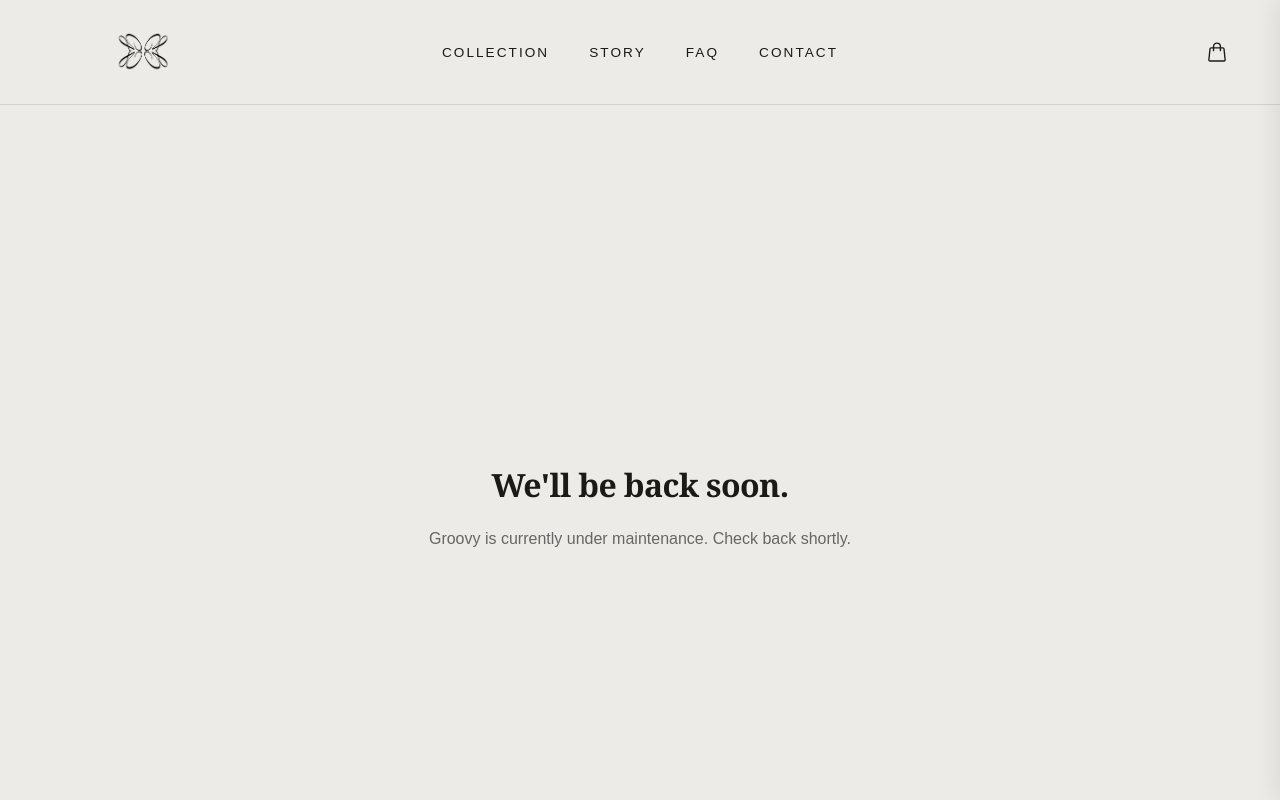
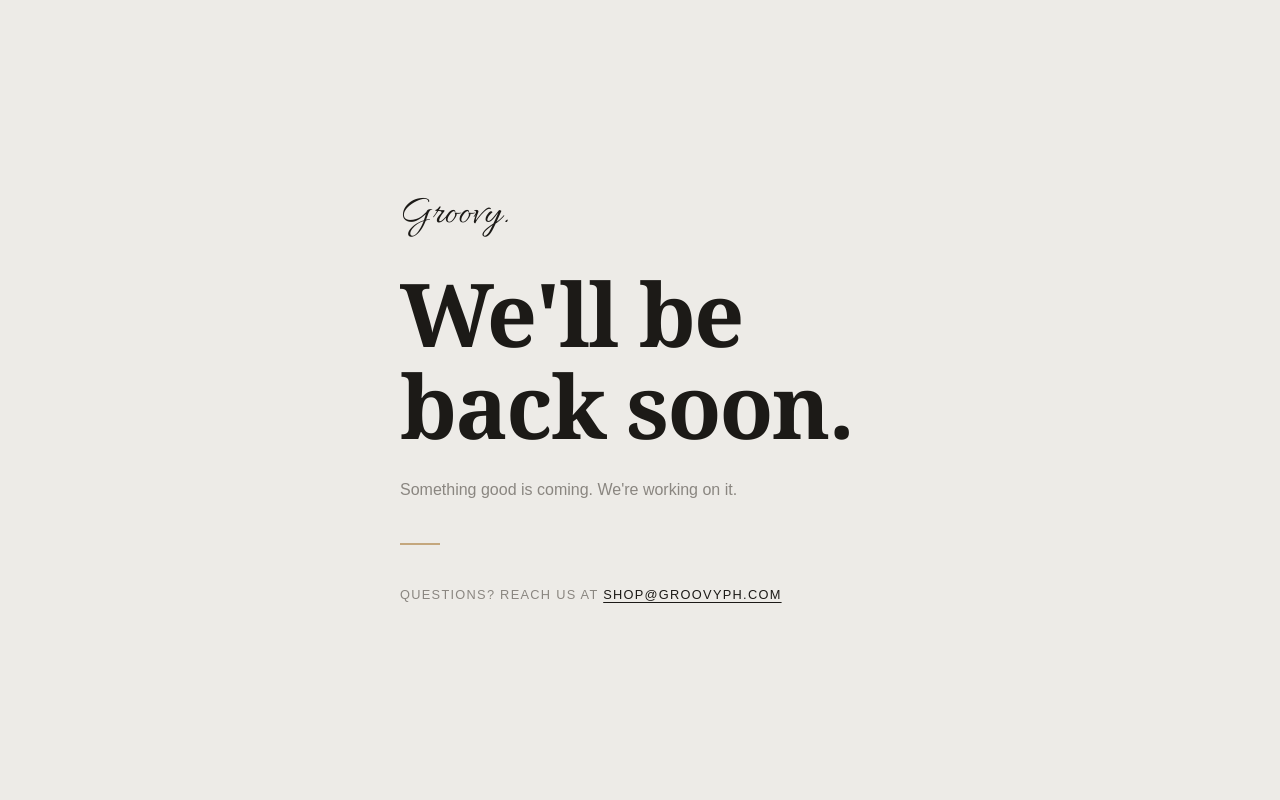
Before and after one commit to snowP26/groovy-nextjs, a Next.js app: page /maintenance in a window 1280 px wide. Shown: the top 800 px of the page. Built offline with nearby package versions, Linux system fonts and the light colour scheme.

Commit message:
feat: maintenance mode with branded page, route group restructure to remove header

```diff
--- a/app/checkout/page.tsx
+++ b/app/(site)/checkout/page.tsx
@@ -4,7 +4,7 @@ import { useEffect, useState } from "react";
 import { useRouter } from "next/navigation";
 import Link from "next/link";
 import Image from "next/image";
-import { useCart } from "../context/cart";
+import { useCart } from "../../context/cart";
 
 const SHIPPING_FEE = 150;
 
@@ -355,6 +355,7 @@ export default function CheckoutPage() {
                       {d.copyable ? <CopyButton value={d.value} /> : null}
                     </li>
                   ))}
+
                 </ul>
 
                 <button
--- a/app/collection/[slug]/page.tsx
+++ b/app/(site)/collection/[slug]/page.tsx
@@ -1,6 +1,6 @@
 import { notFound } from "next/navigation";
-import { getProductByHandle } from "../../../lib/shopify";
-import ProductDetail from "../../components/product-detail";
+import { getProductByHandle } from "../../../../lib/shopify";
+import ProductDetail from "../../../components/product-detail";
 
 const SLUG_ALIAS: Record<string, string> = {
     "graphic-tee-black": "graphic-tee",
--- a/app/collection/page.tsx
+++ b/app/(site)/collection/page.tsx
@@ -1,8 +1,8 @@
 import Image from "next/image";
 import Link from "next/link";
-import CollectionAnimations from "../components/collection-animations";
-import CollectionBreadcrumb from "../components/collection-breadcrumb";
-import { getProducts } from "../../lib/shopify";
+import CollectionAnimations from "../../components/collection-animations";
+import CollectionBreadcrumb from "../../components/collection-breadcrumb";
+import { getProducts } from "../../../lib/shopify";
 
 export default async function CollectionPage() {
   const products = await getProducts(20);
--- a/app/home-client.tsx
+++ b/app/(site)/home-client.tsx
@@ -5,8 +5,8 @@ import Link from "next/link";
 import { useEffect, useState } from "react";
 import { FontAwesomeIcon } from "@fortawesome/react-fontawesome";
 import { faFacebookF, faInstagram, faTiktok } from "@fortawesome/free-brands-svg-icons";
-import ProductCard from "./components/product-card";
-import type { ShopifyProduct } from "../lib/shopify";
+import ProductCard from "../components/product-card";
+import type { ShopifyProduct } from "../../lib/shopify";
 
 const CONTACT_EMAIL = "shop@groovyph.com";
 
--- a/app/page.tsx
+++ b/app/(site)/page.tsx
@@ -1,4 +1,5 @@
-import { getProducts } from "../lib/shopify";
+import { getProducts } from "../../lib/shopify";
+
 import HomeClient from "./home-client";
 
 export default async function Home() {
--- a/app/globals.css
+++ b/app/globals.css
@@ -3512,3 +3512,68 @@ a {
     height: 20px;
   }
 }
+
+/* ── Maintenance page ────────────────────────────────── */
+.maintenance-page {
+  min-height: 100vh;
+  background-color: var(--color-bg);
+  display: flex;
+  align-items: center;
+  justify-content: center;
+  padding: 3rem 2rem;
+}
+
+.maintenance-inner {
+  max-width: 480px;
+  width: 100%;
+}
+
+.maintenance-eyebrow {
+  font-family: var(--font-allura);
+  font-size: 2.5rem;
+  color: var(--color-black);
+  line-height: 1;
+  margin-bottom: 2rem;
+}
+
+.maintenance-heading {
+  font-family: var(--font-display);
+  font-size: clamp(3rem, 10vw, 5.5rem);
+  font-weight: 700;
+  line-height: 1.05;
+  color: var(--color-black);
+  letter-spacing: -0.02em;
+  margin-bottom: 1.5rem;
+}
+
+.maintenance-body {
+  font-size: 1rem;
+  color: var(--color-warm-gray);
+  line-height: 1.7;
+  margin-bottom: 2.5rem;
+}
+
+.maintenance-divider {
+  width: 40px;
+  height: 2px;
+  background: var(--color-accent);
+  margin-bottom: 2.5rem;
+}
+
+.maintenance-contact {
+  font-size: 0.8rem;
+  text-transform: uppercase;
+  letter-spacing: 0.1em;
+  color: var(--color-warm-gray);
+}
+
+.maintenance-link {
+  color: var(--color-black);
+  text-decoration: underline;
+  text-underline-offset: 0.2em;
+  transition: color 0.2s;
+}
+
+.maintenance-link:hover {
+  color: var(--color-accent);
+}
--- a/app/layout.tsx
+++ b/app/layout.tsx
@@ -1,11 +1,6 @@
 import type { Metadata } from "next";
 import { Allura, Geist, Geist_Mono } from "next/font/google";
 import "./globals.css";
-import Footer from "./components/footer";
-import Header from "./components/header";
-import InitialLoader from "./components/initial-loader";
-import { CartProvider } from "./context/cart";
-import CartDrawer from "./components/cart-drawer";
 
 const SOCIAL_PROFILES = [
   "https://www.instagram.com/groovyph_/",
@@ -129,13 +124,7 @@ export default function RootLayout({
             }),
           }}
         />
-        <CartProvider>
-          <InitialLoader />
-          <Header />
-          <CartDrawer />
-          <main className="site-main">{children}</main>
-          <Footer />
-        </CartProvider>
+        {children}
       </body>
     </html>
   );
--- a/app/maintenance/page.tsx
+++ b/app/maintenance/page.tsx
@@ -2,22 +2,21 @@ export const metadata = { title: "Under Maintenance — Groovy" };
 
 export default function MaintenancePage() {
     return (
-        <main style={{
-            display: "flex",
-            flexDirection: "column",
-            alignItems: "center",
-            justifyContent: "center",
-            minHeight: "100vh",
-            textAlign: "center",
-            padding: "2rem",
-            fontFamily: "inherit",
-        }}>
-            <h1 style={{ fontSize: "2rem", fontWeight: 700, marginBottom: "1rem" }}>
-                We&apos;ll be back soon.
-            </h1>
-            <p style={{ fontSize: "1rem", color: "#666" }}>
-                Groovy is currently under maintenance. Check back shortly.
-            </p>
-        </main>
+        <div className="maintenance-page">
+            <div className="maintenance-inner">
+                <p className="maintenance-eyebrow">Groovy.</p>
+                <h1 className="maintenance-heading">We&apos;ll be<br />back soon.</h1>
+                <p className="maintenance-body">
+                    Something good is coming. We&apos;re working on it.
+                </p>
+                <div className="maintenance-divider" />
+                <p className="maintenance-contact">
+                    Questions? Reach us at{" "}
+                    <a href="mailto:shop@groovyph.com" className="maintenance-link">
+                        shop@groovyph.com
+                    </a>
+                </p>
+            </div>
+        </div>
     );
 }
```
Also changed, not shown: app/(site)/layout.tsx (added, +17 -0 lines), middleware.ts (added, +13 -0 lines), app/(site)/checkout/success/page.tsx (renamed from app/checkout/success/page.tsx).
